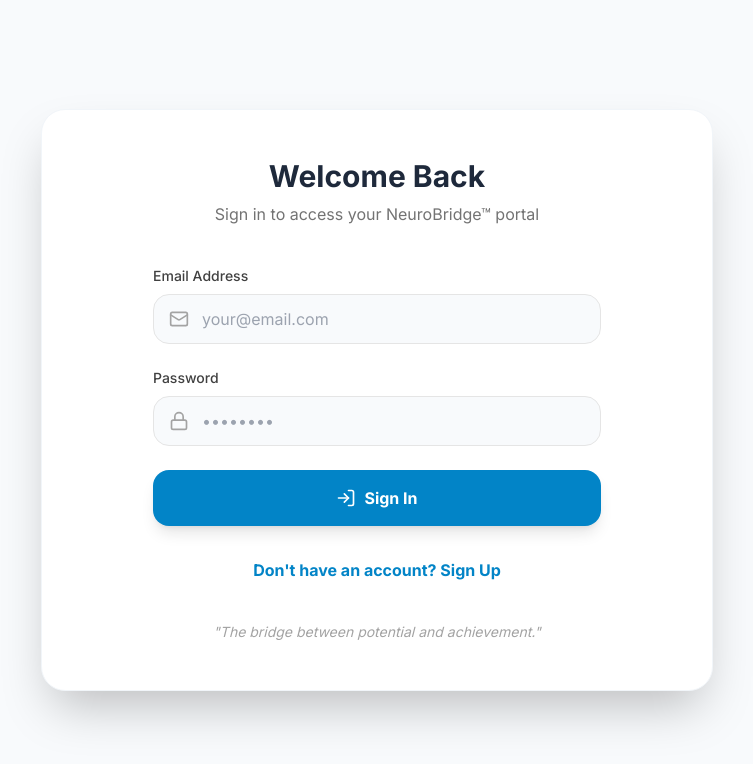
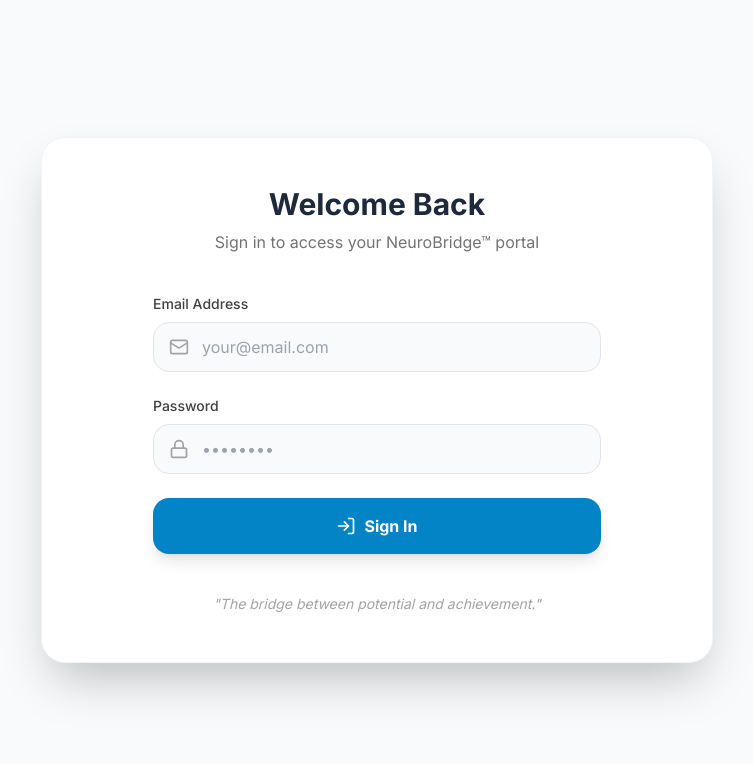
Before and after one commit to satwiknarwaCB/Hospital, a React (Vite) app: page /login in a window 1280 px wide. Shown: the top 764 px of the page, without its empty margins (263-1016 px from the left). Built offline with nearby package versions, Linux system fonts and the light colour scheme.

Commit message:
parent sign up remove

```diff
--- a/src/components/Header.jsx
+++ b/src/components/Header.jsx
@@ -126,12 +126,7 @@
                             <User className="h-4 w-4 mr-2" />
                             Sign In
                         </Button>
-                        <Button
-                            className="bg-neutral-900 hover:bg-black text-white px-4 xl:px-6 shadow-xl shadow-neutral-100"
-                            onClick={() => navigate('/login', { state: { openSignup: true } })}
-                        >
-                            Join NeuroBridge™
-                        </Button>
+
                         <Button
                             className="bg-[#0284c7] hover:bg-sky-700 text-white px-4 xl:px-6 shadow-xl shadow-sky-100"
                             onClick={() => setIsAppointmentModalOpen(true)}
@@ -204,15 +199,7 @@
                                 >
                                     Sign In
                                 </Button>
-                                <Button
-                                    className="w-full bg-neutral-900 text-white"
-                                    onClick={() => {
-                                        setIsMobileMenuOpen(false);
-                                        navigate('/login', { state: { openSignup: true } });
-                                    }}
-                                >
-                                    Join NeuroBridge™
-                                </Button>
+
                                 <Button
                                     className="w-full bg-[#0284c7] hover:bg-sky-700 text-white"
                                     onClick={() => {
--- a/src/pages/Login.jsx
+++ b/src/pages/Login.jsx
@@ -142,12 +142,10 @@
                     <div className="max-w-md mx-auto">
                         <div className="text-center mb-10">
                             <h1 className="text-3xl font-bold text-neutral-800 mb-2">
-                                {isSignup ? 'Create Account' : 'Welcome Back'}
+                                Welcome Back
                             </h1>
                             <p className="text-neutral-500">
-                                {isSignup
-                                    ? 'Join NeuroBridge™ as a parent to track progress'
-                                    : 'Sign in to access your NeuroBridge™ portal'}
+                                Sign in to access your NeuroBridge™ portal
                             </p>
                         </div>
 
@@ -321,19 +319,7 @@
                             </form>
                         )}
 
-                        <div className="mt-8 text-center">
-                            <button
-                                onClick={() => {
-                                    setIsSignup(!isSignup);
-                                    setErrors({});
-                                    setApiError('');
-                                    setSignupSuccess('');
-                                }}
-                                className="text-primary-600 font-bold hover:underline"
-                            >
-                                {isSignup ? 'Already have an account? Sign In' : "Don't have an account? Sign Up"}
-                            </button>
-                        </div>
+
 
                         <div className="mt-10 text-center">
                             <p className="text-sm text-neutral-400 italic">
```
